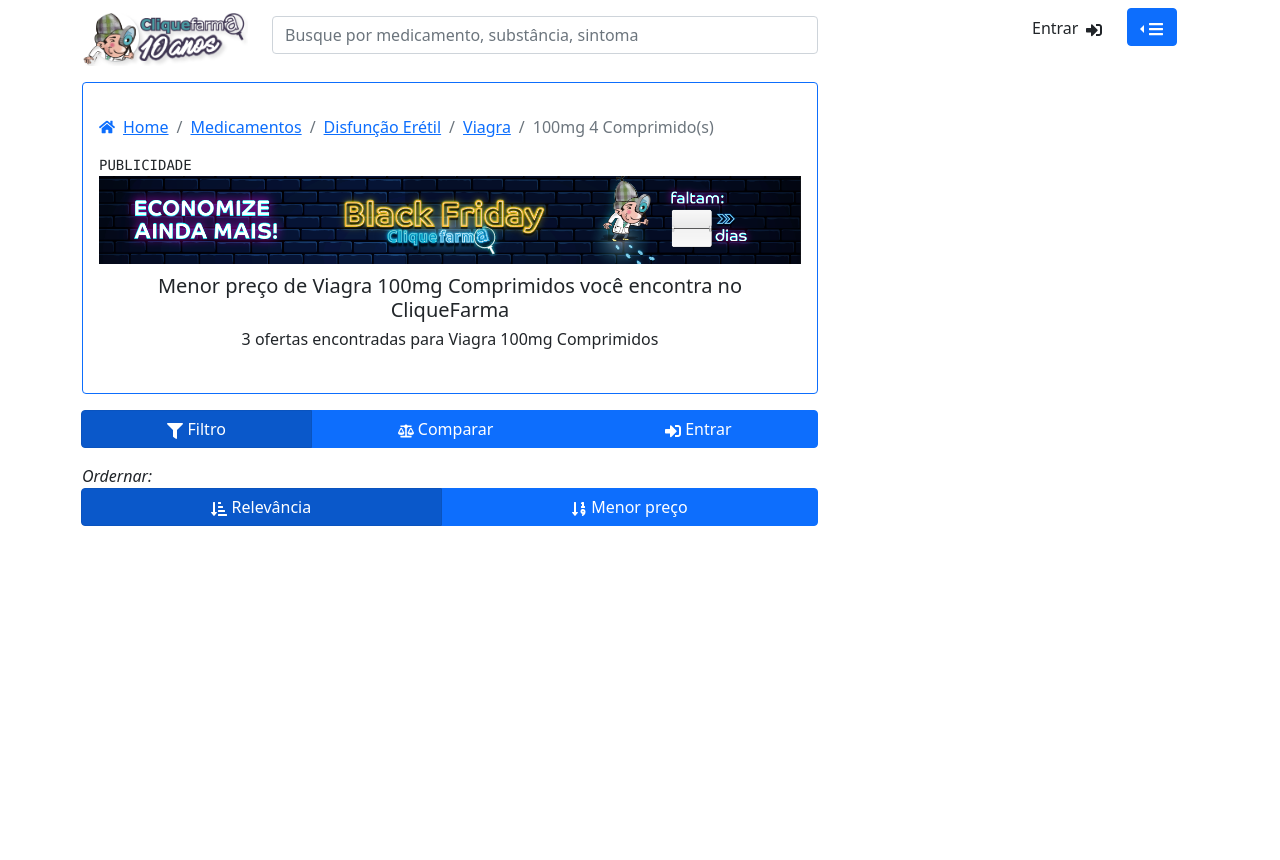
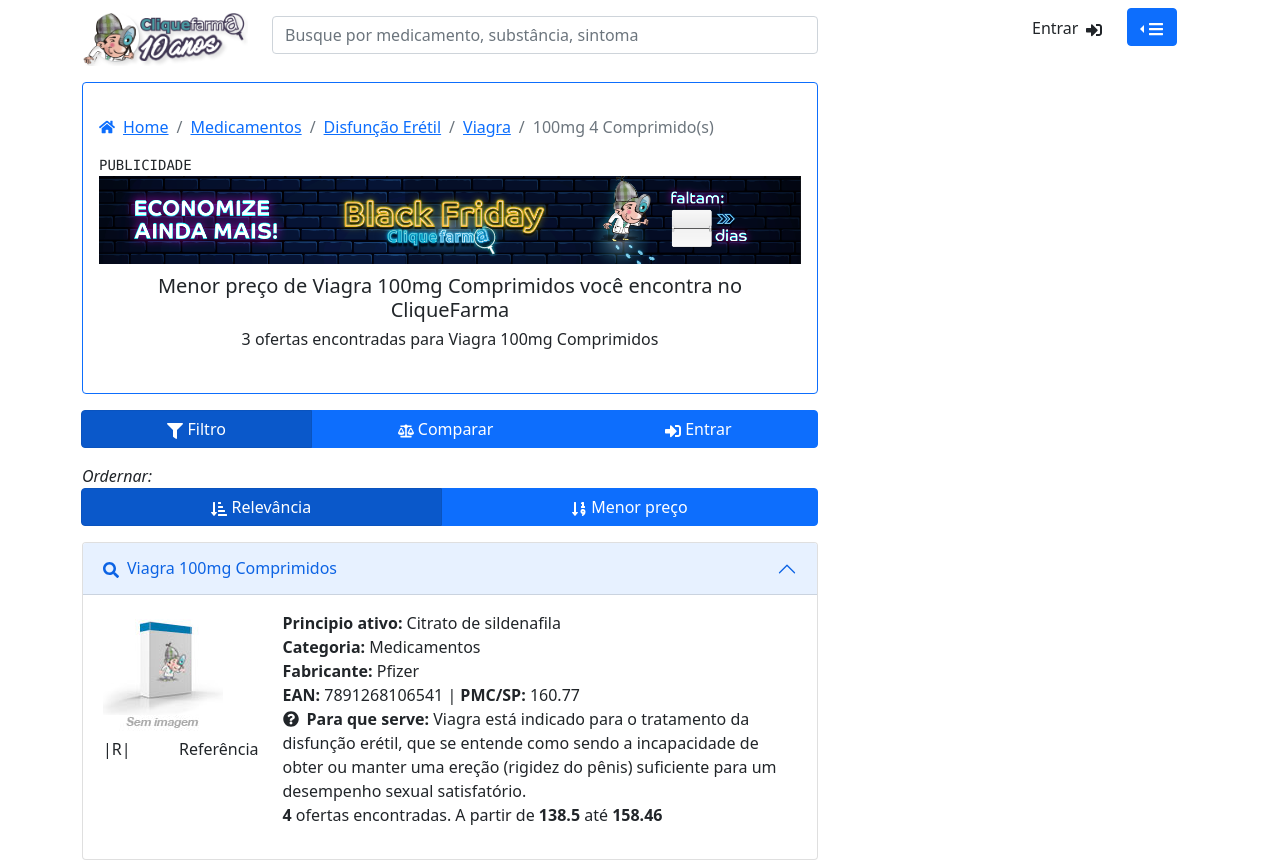
Before and after one commit to th91vi/cf_list, a Next.js app: page / in a window 1280 px wide. Before the commit the page ends 800 px from the top, so only its background shows below. Built offline with nearby package versions, Linux system fonts and the light colour scheme.

Commit message:
feat: added Product context directory. added Product Highlight and ProductListing components

```diff
--- /dev/null
+++ b/components/Product/ProductHighlight/ProductHighlight.jsx
@@ -0,0 +1,68 @@
+import Image from "next/image";
+import { Row, Col, Stack } from "react-bootstrap";
+import { FaQuestionCircle } from "react-icons/fa";
+import { data } from "../../../data/data";
+
+export function ProductHighlight() {
+  const {
+    product: {
+      activePrinciple,
+      category,
+      manufacturer,
+      EAN,
+      PMC_SP,
+      purpose,
+      deals,
+      minPrice,
+      maxPrice,
+    },
+  } = data;
+  return (
+    <Row>
+      <Col xs={3}>
+        <Image src="/semimagem.jpg" width={120} height={120} alt="Sem imagem" />
+        <Row>
+          <Col>|R|</Col>
+          <Col>
+            <span>Referência</span>
+          </Col>
+        </Row>
+      </Col>
+      <Col xs={9}>
+        <ul style={{ listStyleType: "none", paddingInlineStart: "0" }}>
+          <li>
+            <strong>Principio ativo: </strong>
+            {activePrinciple}
+          </li>
+          <li>
+            <strong>Categoria: </strong>
+            {category}
+          </li>
+          <li>
+            <strong>Fabricante: </strong>
+            {manufacturer}
+          </li>
+          <li>
+            <strong>EAN: </strong>
+            {EAN} | <strong>PMC/SP: </strong>
+            {PMC_SP}
+          </li>
+          <li>
+            <span>
+              <FaQuestionCircle
+                style={{ marginRight: "8px" }}
+                className="mb-1"
+              />
+            </span>
+            <strong>Para que serve: </strong>
+            {purpose}
+          </li>
+          <li>
+            <strong>{deals}</strong> ofertas encontradas. A partir de{" "}
+            <strong>{minPrice}</strong> até <strong>{maxPrice}</strong>
+          </li>
+        </ul>
+      </Col>
+    </Row>
+  );
+}
--- /dev/null
+++ b/components/Product/ProductHighlight/index.js
@@ -0,0 +1 @@
+export * from "./ProductHighlight";
--- /dev/null
+++ b/components/Product/ProductListing/ProductListing.jsx
@@ -0,0 +1,29 @@
+import { Accordion, Stack } from "react-bootstrap";
+import { FaSearch } from "react-icons/fa";
+import { ProductHighlight } from "../ProductHighlight";
+import { data } from "../../../data/data";
+
+export function Listing() {
+  const {
+    product: { medicineName, dosage, medicineModifier },
+  } = data;
+  return (
+    <Accordion defaultActiveKey="0" className="mt-3">
+      <Accordion.Item eventKey="0">
+        <Accordion.Header>
+          <Stack direction="horizontal">
+            <span>
+              <FaSearch style={{ marginRight: "8px" }} />
+            </span>
+            <span>
+              {medicineName} {dosage} {medicineModifier}
+            </span>
+          </Stack>
+        </Accordion.Header>
+        <Accordion.Body>
+          <ProductHighlight />
+        </Accordion.Body>
+      </Accordion.Item>
+    </Accordion>
+  );
+}
--- /dev/null
+++ b/components/Product/ProductListing/index.js
@@ -0,0 +1 @@
+export * from "./ProductListing";
--- a/pages/index.js
+++ b/pages/index.js
@@ -2,6 +2,7 @@
 import { Container, Row, Col } from "react-bootstrap";
 import { HeaderBreadcrumb } from "../components/Breadcrumb/Breadcrumb";
 import { Filter } from "../components/Filter";
+import { Listing } from "../components/Product/ProductListing";
 import { HeaderNavbar } from "../components/Navbar";
 
 export default function Home() {
@@ -18,6 +19,7 @@
           <Col md={8}>
             <HeaderBreadcrumb />
             <Filter />
+            <Listing />
           </Col>
         </Row>
       </Container>
```
